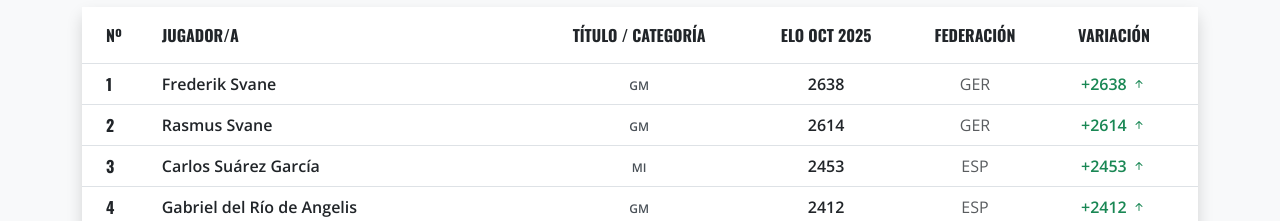
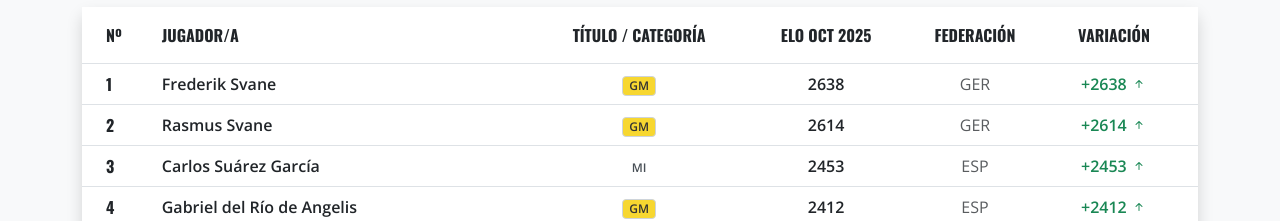
Before and after one commit to clubajedrezsestaodev/sestaoxaketaldea, a plain HTML site: page jugadores2.html in a window 1280 px wide. Shown: the part 735-956 px from the top of the page. Drawn offline with nearby package versions, Linux system fonts and the light colour scheme; no server answers.

Commit message:
Ajustes de diseño en lista ELO

```diff
--- a/jugadores2.html
+++ b/jugadores2.html
@@ -242,8 +242,8 @@
 
                                     <td class="text-center">
                                         <span class="title-badge"
-                                              :class="getTitleBadgeClass(jugador.title, jugador.categoria)"
-                                              x-text="displayTitle(jugador.title, jugador.categoria)">
+                                              :class="getTitleBadgeClass(jugador.categoria)"
+                                              x-text="jugador.categoria">
                                         </span>
                                     </td>
 
@@ -392,12 +392,10 @@
                     return '--';
                 },
 
-                getTitleBadgeClass(title, categoria) {
-                    const normalizedTitle = (title || '').toUpperCase();
-
-                    if (normalizedTitle === 'GM') return 'title-gm';
-                    if (normalizedTitle === 'IM') return 'title-im';
-                    if (normalizedTitle === 'FM') return 'title-fm';
+                getTitleBadgeClass(categoria) {
+                    if (categoria === 'GM') return 'title-gm';
+                    if (categoria === 'IM') return 'title-im';
+                    if (categoria === 'FM') return 'title-fm';
 
                     return 'title-regional';
                 },
```
